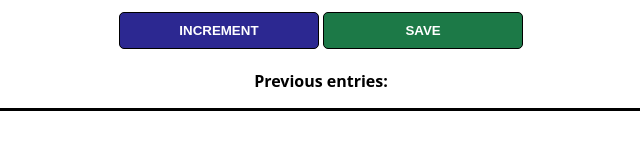
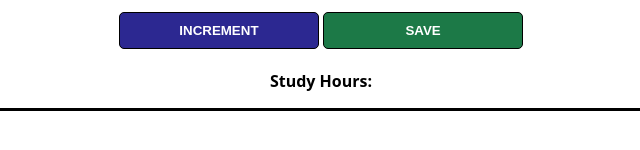
Before and after one commit to Ariii-san/studyTimer-, a plain HTML site: page index.html in a window 1280 px wide. Shown: the part 150-300 px from the top of the page, 319-959 px from the left. Drawn offline with Linux system fonts and the light colour scheme.

Commit message:
Update index.html

```diff
--- a/index.html
+++ b/index.html
@@ -8,7 +8,7 @@
             <h2 id="count-el">0</h2>
             <button id="increment-btn" onclick="increment()">INCREMENT</button>
             <button id="save-btn" onclick="save()">SAVE</button>
-            <p id="save-el">Previous entries: </p>
+            <p id="save-el">Study Hours: </p>
         </div>
         <script src="index.js">
             nnerText
```
